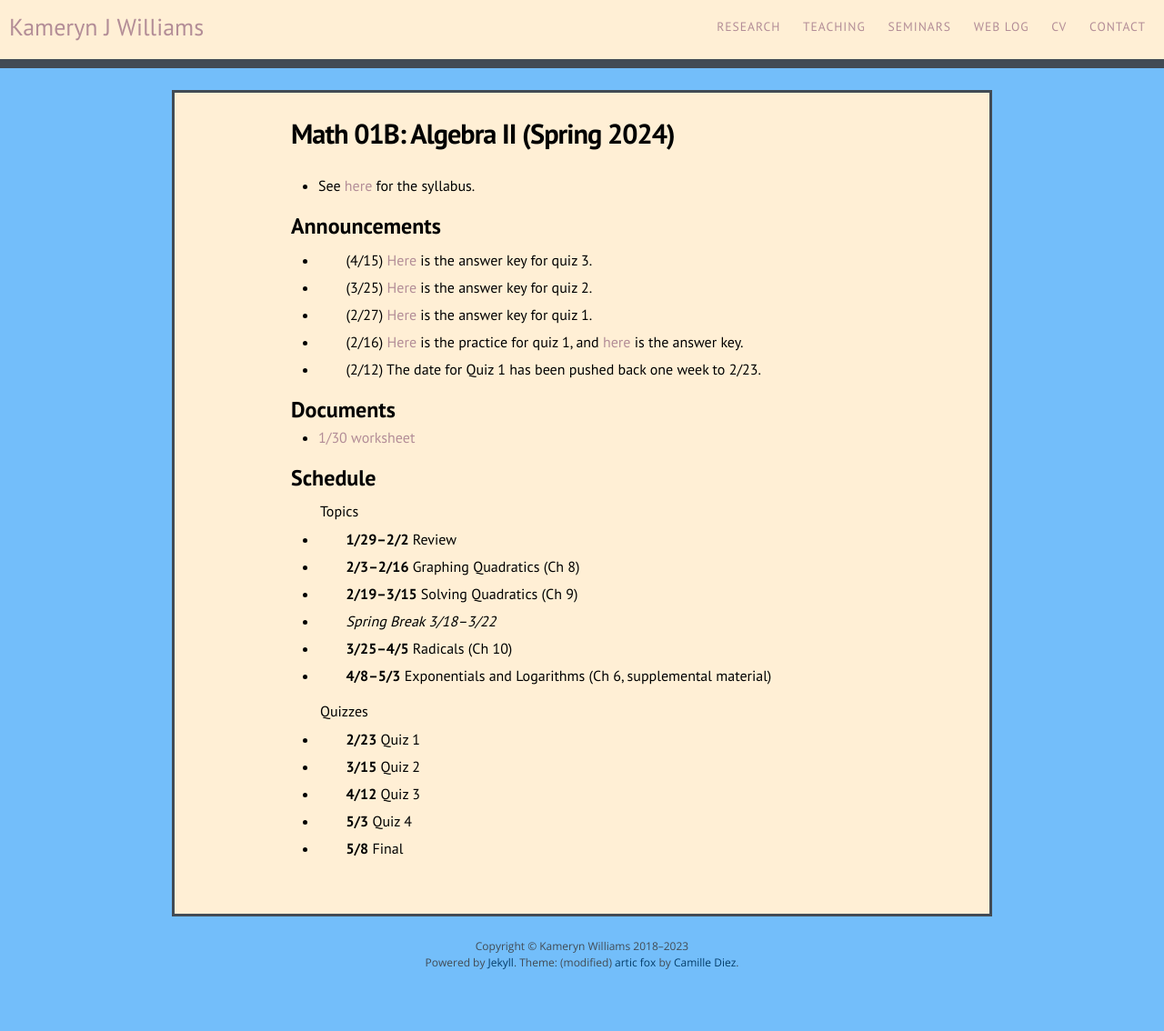
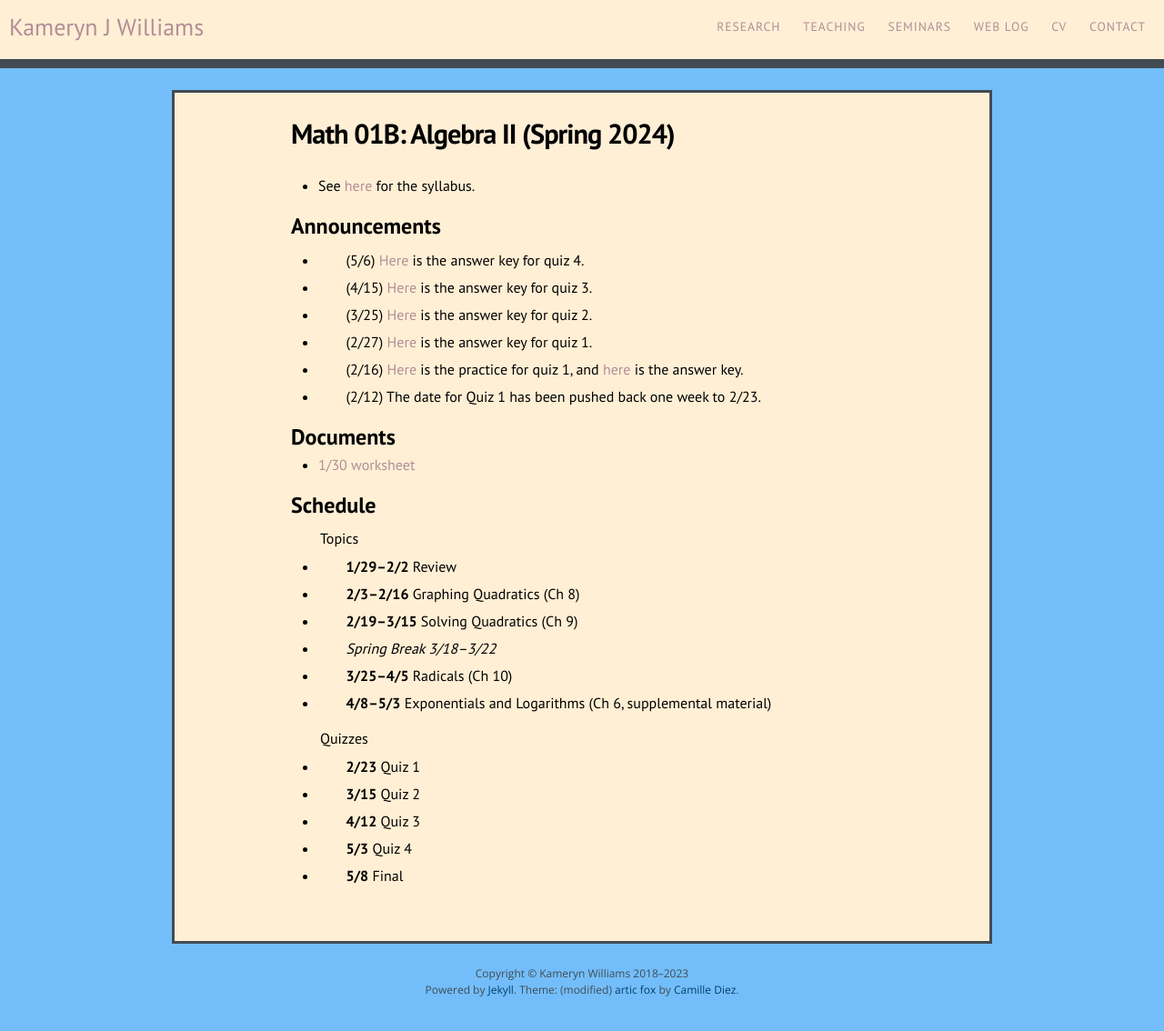
Before and after one commit to kamerynjw/kamerynjw.github.io, a Jekyll site: the page built from teaching/2024/math01b.md, in a window 1280 px wide. Shown: the whole page at 91% size. Built offline with Jekyll 4.4.1, drawn with Linux system fonts in a browser that asks for light colours; nearby versions of some CDN libraries; before the commit the page ends 1104 px from its top, so only the background shows below that.

Commit message:
q4 answer key

```diff
--- a/teaching/2024/math01b.md
+++ b/teaching/2024/math01b.md
@@ -9,6 +9,8 @@ permalink: /teaching/2024/math01b/
 
 Announcements
 -------------
+
+* (5/6) [Here]({{ page.url }}q4-answers.pdf) is the answer key for quiz 4.
 
 * (4/15) [Here]({{ page.url }}q3-answers.pdf) is the answer key for quiz 3.
 
```
Also changed, not shown: teaching/2024/math02.md (+2 -0 lines), 2 other files.
